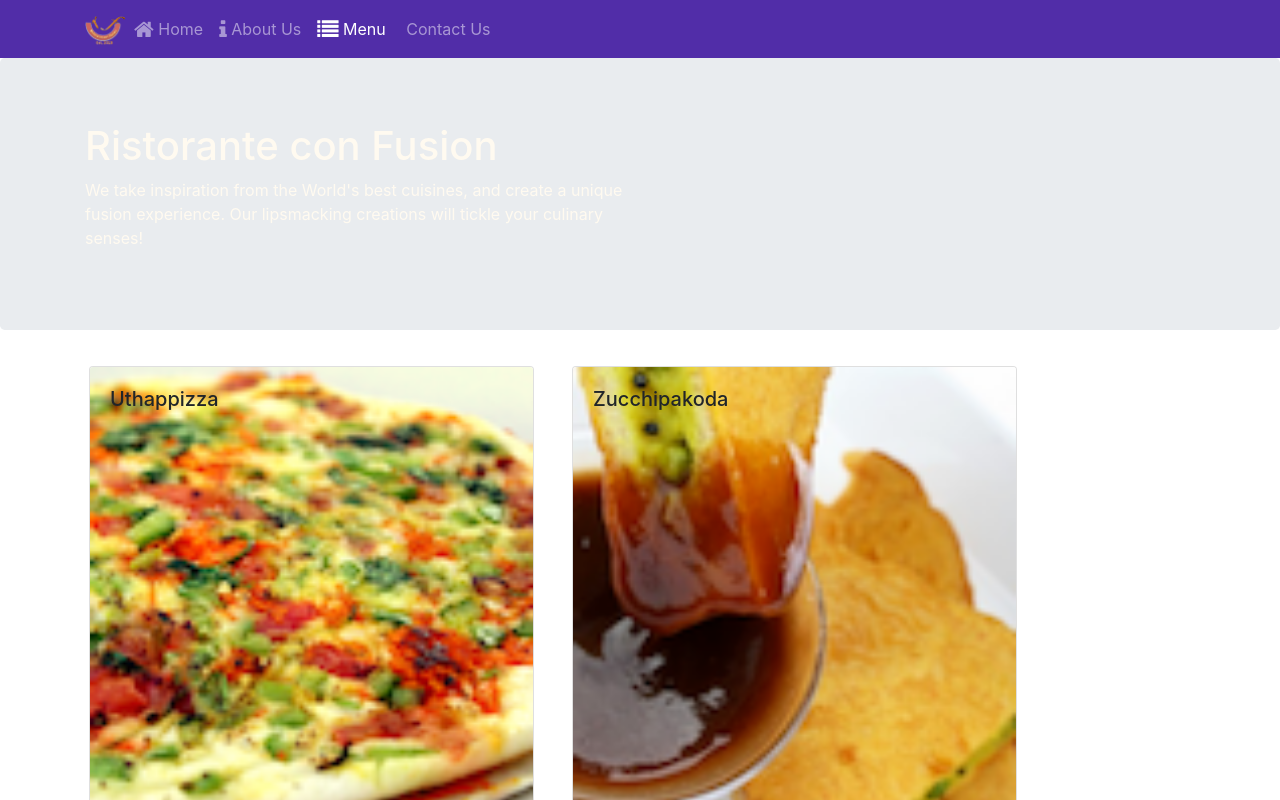
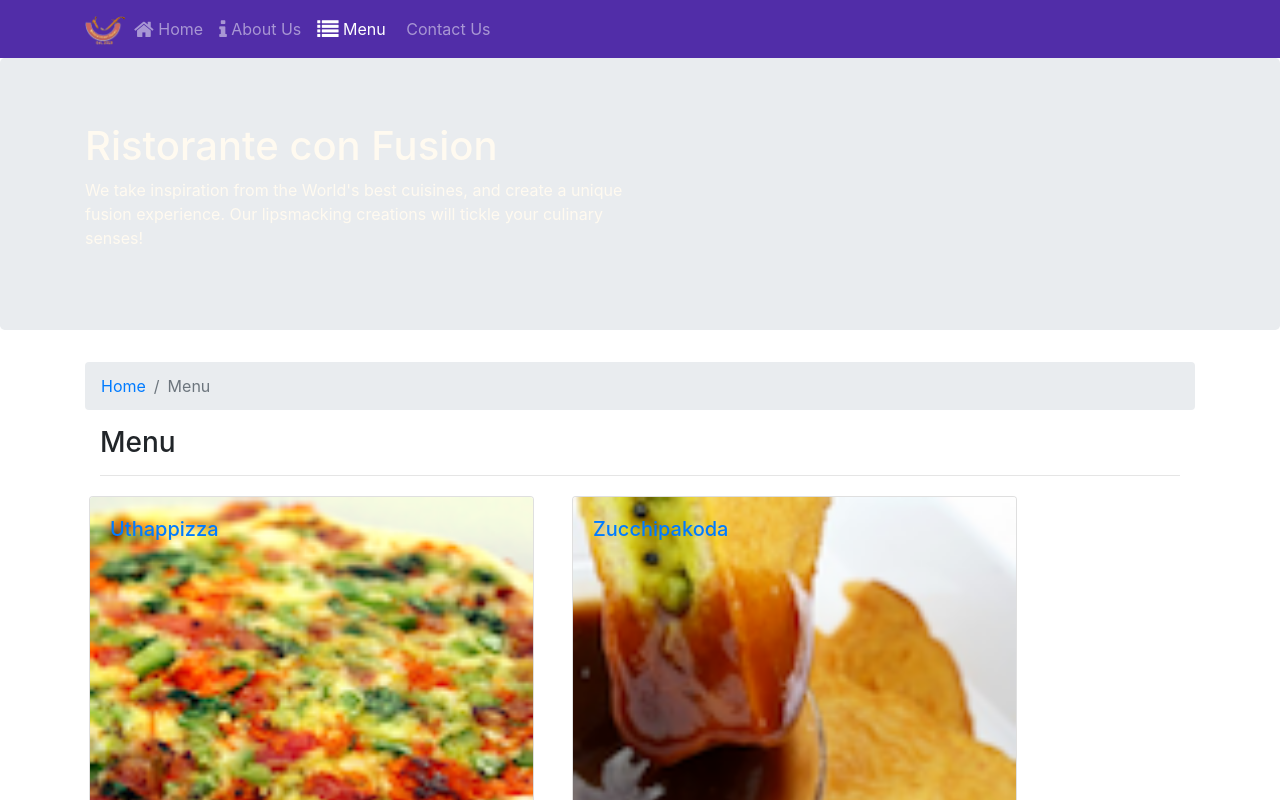
Before and after one commit to avichauhan6832/Front-End-Web-Development-with-React, a React (Create React App) app: page /menu in a window 1280 px wide. Shown: the top 800 px of the page. Built offline with nearby package versions, Linux system fonts and the light colour scheme.

Commit message:
single page application part-2

```diff
--- a/src/components/ContactComponent.js
+++ b/src/components/ContactComponent.js
@@ -1,9 +1,21 @@
 /* eslint-disable jsx-a11y/anchor-is-valid */
 import React from 'react';
+import { Breadcrumb, BreadcrumbItem } from 'reactstrap';
+import { Link } from 'react-router-dom';
 
 function Contact(props) {
     return(
         <div className="container">
+            <div className="row">
+                <Breadcrumb>
+                    <BreadcrumbItem><Link to="/home">Home</Link></BreadcrumbItem>
+                    <BreadcrumbItem active>Contact Us</BreadcrumbItem>
+                </Breadcrumb>
+                <div className="col-12">
+                    <h3>Contact Us</h3>
+                    <hr />
+                </div>
+            </div>
             <div className="row row-content">
                 <div className="col-12">
                 <h3>Location Information</h3>
--- a/src/components/DishdetailComponent.js
+++ b/src/components/DishdetailComponent.js
@@ -1,10 +1,10 @@
 import React from "react";
-import { Card, CardImg, CardBody,CardText, CardTitle} from "reactstrap";
+import { Card, CardImg, CardBody,CardText, CardTitle, Breadcrumb, BreadcrumbItem } from "reactstrap";
+import { Link } from 'react-router-dom';
 
 function RenderDish({dish}) {
     if (dish != null) {
         return(
-            <div className="col-12 col-md-5 m-1">
                 <Card>
                     <CardImg width="100%" src={dish.image} alt={dish.name} />
                     <CardBody>
@@ -12,7 +12,6 @@
                         <CardText>{dish.description}</CardText>
                     </CardBody>
                 </Card>
-            </div>
         )
     }
     else{
@@ -22,10 +21,11 @@
     }
 }
 
-function RenderComments({comment}) {
-    if (comment != null) {
+function RenderComments({comments}) {
+    console.log(comments);
+    if (comments != null) {
 
-        let list = comment.map((comment)=>{
+        let list = comments.map((comment)=>{
 
             return(
                 <li key={comment.id} >
@@ -40,7 +40,7 @@
         })
 
         return(
-                <div className="col-12 col-md-5 m-1">
+                <div>
                     <h4>Comments</h4>
                     <ul className="list-unstyled">
                         {list}
@@ -56,17 +56,28 @@
 }
 
 const Dishdetail = (props) => {
-    const {dish} = props;
-
-    return dish?(
+    //console.log(props.comments);
+    return (
         <div className="container">
-            <div className="row">
-                <RenderDish dish={dish} />
-                <RenderComments comment={dish.comments} />
+        <div className="row">
+            <Breadcrumb>
+                <BreadcrumbItem><Link to="/menu">Menu</Link></BreadcrumbItem>
+                <BreadcrumbItem active>{props.dish.name}</BreadcrumbItem>
+            </Breadcrumb>
+            <div className="col-12">
+                <h3>{props.dish.name}</h3>
+                <hr />
             </div>
         </div>
-    ):(
-        <div></div>
+        <div className="row">
+            <div className="col-12 col-md-5 m-1">
+                <RenderDish dish={props.dish}/>
+            </div>
+            <div className="col-12 col-md-5 m-1">
+                <RenderComments comments={props.comments}/>
+            </div>
+        </div>
+        </div>
     )
 }
 
--- a/src/components/MainComponent.js
+++ b/src/components/MainComponent.js
@@ -1,6 +1,6 @@
 import React, { Component } from 'react';
 import Menu from './MenuComponents';
-//import DishDetail from './DishdetailComponent';
+import DishDetail from './DishdetailComponent';
 import { DISHES } from '../shared/dishes';
 import { LEADERS } from '../shared/leaders';
 import { PROMOTIONS } from '../shared/promotions';
@@ -39,12 +39,21 @@
       );
     }
 
+    const DishWithId = ({match}) => {
+      return (
+        <DishDetail
+          dish={this.state.dishes.filter((dish) => dish.id === parseInt(match.params.dishId,10))[0]}
+          comments={this.state.comments.filter((comment) => comment.dishId === parseInt(match.params.dishId,10))} />
+      );
+    }
+
     return (
       <div>
         <Header />
         <Switch>
           <Route path='/home' component={HomePage}/>
           <Route exact path="/menu" component={() => <Menu dishes={this.state.dishes} />} />
+          <Route path="/menu/:dishId" component={DishWithId}/>
           <Route path='/contactus' component={Contact} />
           <Redirect to="/home" />
         </Switch>
--- a/src/components/MenuComponents.js
+++ b/src/components/MenuComponents.js
@@ -1,13 +1,16 @@
 import React from "react";
-import { Card, CardImg, CardImgOverlay, CardTitle } from "reactstrap";
+import { Card, CardImg, CardImgOverlay, CardTitle, Breadcrumb, BreadcrumbItem} from "reactstrap";
+import { Link } from 'react-router-dom'
 
-function RenderMenuItem({dish}) {
+function RenderMenuItem({dish, onClick}) {
   return(
     <Card >
-      <CardImg width="100%" src={dish.image} alt={dish.name} />
-      <CardImgOverlay>
-        <CardTitle>{dish.name}</CardTitle>
-      </CardImgOverlay>
+      <Link to={`/menu/${dish.id}`}>
+        <CardImg width="100%" src={dish.image} alt={dish.name} />
+        <CardImgOverlay>
+          <CardTitle>{dish.name}</CardTitle>
+        </CardImgOverlay>
+      </Link>
     </Card>
   );
 }
@@ -16,13 +19,23 @@
   const menu = props.dishes.map((dish)=> {
     return(
       <div className="col-12 col-md-5 m-1"  key={dish.id}>
-        <RenderMenuItem dish={dish} onClick={props.onClick} />
+        <RenderMenuItem dish={dish} />
       </div>
     );
   });
 
   return (
     <div className="container">
+      <div>
+        <Breadcrumb>
+          <BreadcrumbItem><Link to="/home">Home</Link></BreadcrumbItem>
+          <BreadcrumbItem active>Menu</BreadcrumbItem>
+        </Breadcrumb>
+        <div className="col-12">
+          <h3>Menu</h3>
+          <hr />
+        </div>
+      </div>
       <div className="row">
         {menu}
       </div>
```
